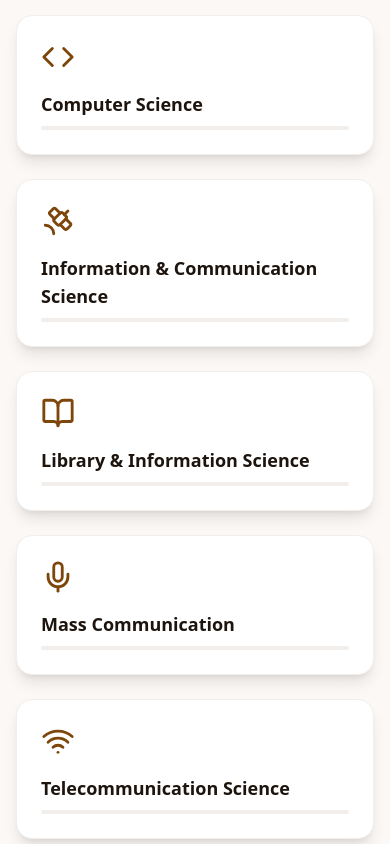
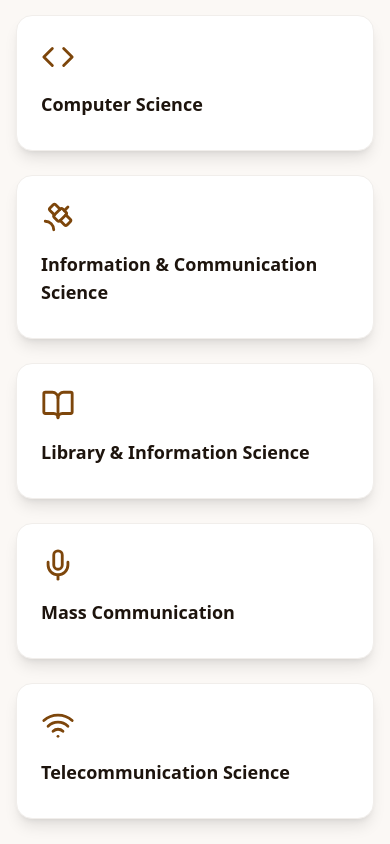
Before and after one commit to cissaunilorin/cissa-paragon-website-frontend, a Next.js app: page / in a window 390 px wide. Shown: the part 2660-3504 px from the top of the page. Built offline with nearby package versions, Linux system fonts and the light colour scheme.

Commit message:
fix: adjust spacing in Departments and Executives components for improved layout

```diff
--- a/src/components/Home/Departments.tsx
+++ b/src/components/Home/Departments.tsx
@@ -29,7 +29,6 @@ export default function Departments() {
         },
     ];
 
-
     return (
         <div className="py-16">
             <div className="container mx-auto px-4">
@@ -51,12 +50,15 @@ export default function Departments() {
                             ></div>
                             <div className="relative z-10">
                                 <div className="mb-4 transform group-hover:scale-110 transition-transform duration-300">
-                                    <dept.icon size={34} className="text-primary" />
+                                    <dept.icon
+                                        size={34}
+                                        className="text-primary"
+                                    />
                                 </div>
                                 <h4 className="text-lg font-bold text-base-content mb-2 group-hover:text-primary transition-colors duration-300">
                                     {dept.name}
                                 </h4>
-                                <div className="w-full h-1 bg-base-200 rounded-full overflow-hidden">
+                                <div className="w-full h-1 bg-base-200 rounded-full overflow-hidden hidden md:block">
                                     <div
                                         className={`h-full bg-gradient-to-r ${dept.color} transform -translate-x-full group-hover:translate-x-0 transition-transform duration-500 delay-100`}
                                     ></div>
--- a/src/components/Home/Executives.tsx
+++ b/src/components/Home/Executives.tsx
@@ -114,7 +114,7 @@ export default function Executives() {
     return (
         <div className="py-16 bg-base-200">
             <div className="container mx-auto px-4">
-                <div className="text-center mb-12">
+                <div className="text-center mb-4">
                     <h2 className="text-4xl md:text-5xl font-bold text-base-content mb-4">
                         Meet Our{" "}
                         <span className="text-primary">Executives</span>
```
